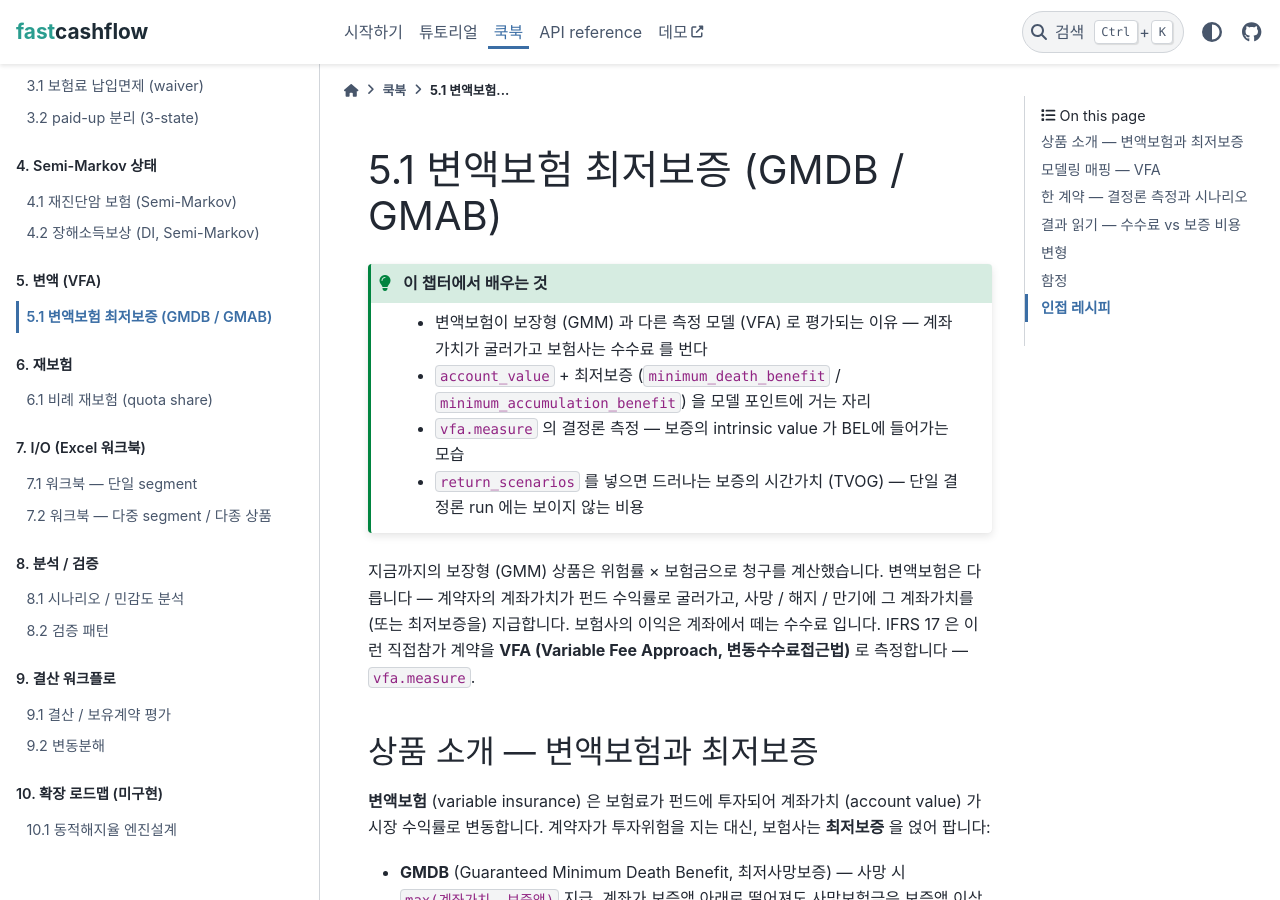
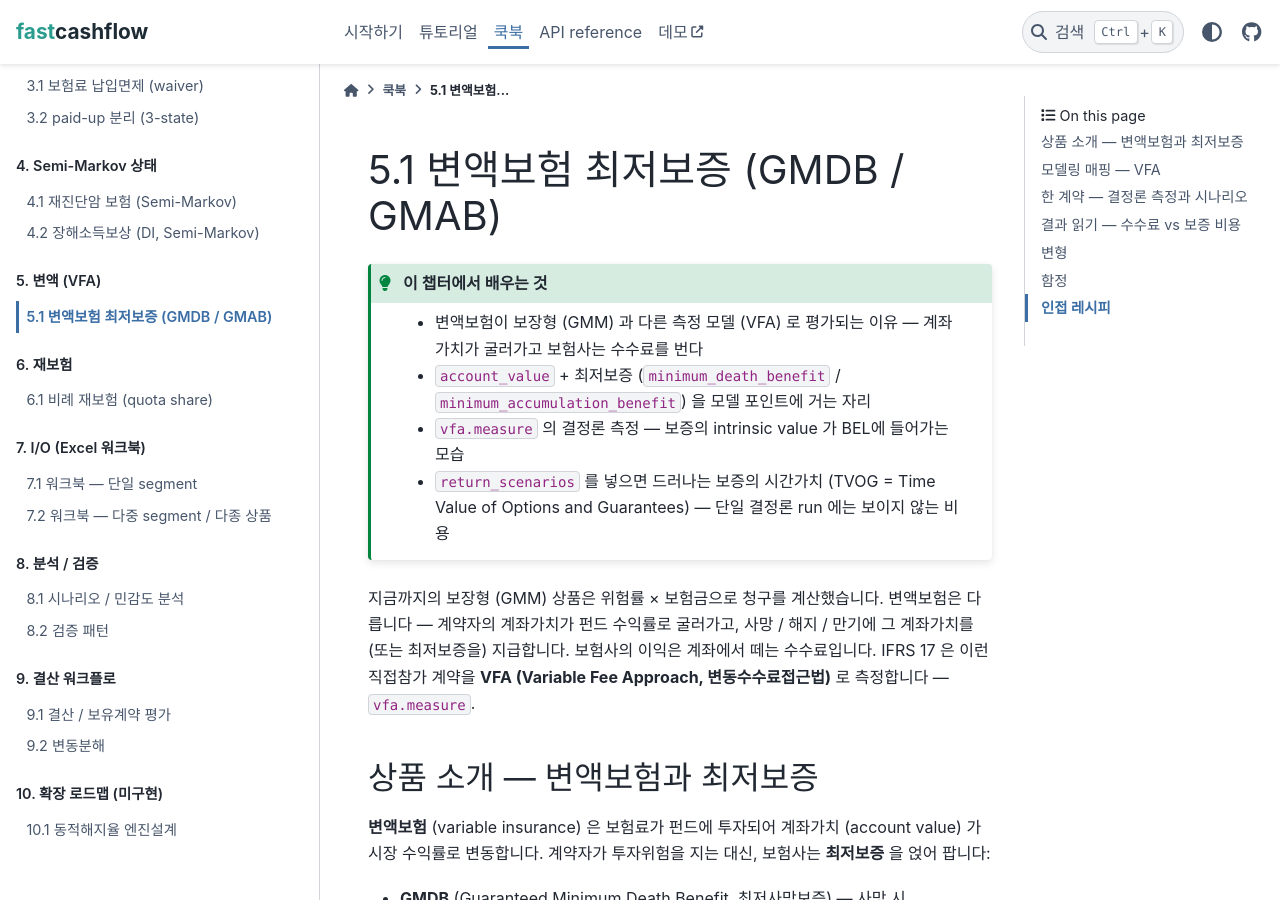
Before and after one commit to seokhoonj/fastcashflow, a Sphinx documentation site: the page built from docs/cookbook/variable/gmdb-gmab.md, in a window 1280 px wide and 900 px high. Built offline with Sphinx 7.4.7 and the PyData theme 0.15.4, drawn with Linux system fonts in a browser that asks for light colours; some of the changed text lies outside the part shown.

Commit message:
docs: gmdb-gmab chapter -- josa spacing, TVOG/in-the-money glosses
- 수수료를 / 수수료입니다: attach the josa (Korean noun, no space).
- TVOG: expand on first use (TVOG = Time Value of Options and Guarantees),
  matching how GMDB / GMAB / VFA / ESG are introduced.
- gloss "깊은 in-the-money" as 보증액이 계좌가치보다 한참 높은.

````diff
--- a/docs/cookbook/variable/gmdb-gmab.md
+++ b/docs/cookbook/variable/gmdb-gmab.md
@@ -4,18 +4,18 @@
 :class: tip
 
 - 변액보험이 보장형 (GMM) 과 다른 측정 모델 (VFA) 로 평가되는 이유 —
-  계좌가치가 굴러가고 보험사는 수수료 를 번다
+  계좌가치가 굴러가고 보험사는 수수료를 번다
 - `account_value` + 최저보증 (`minimum_death_benefit` /
   `minimum_accumulation_benefit`) 을 모델 포인트에 거는 자리
 - `vfa.measure` 의 결정론 측정 — 보증의 intrinsic value 가 BEL에 들어가는 모습
-- `return_scenarios` 를 넣으면 드러나는 보증의 시간가치 (TVOG) — 단일
+- `return_scenarios` 를 넣으면 드러나는 보증의 시간가치 (TVOG = Time Value of Options and Guarantees) — 단일
   결정론 run 에는 보이지 않는 비용
 ```
 
 지금까지의 보장형 (GMM) 상품은 위험률 × 보험금으로 청구를 계산했습니다.
 변액보험은 다릅니다 — 계약자의 계좌가치가 펀드 수익률로 굴러가고, 사망 /
 해지 / 만기에 그 계좌가치를 (또는 최저보증을) 지급합니다. 보험사의 이익은
-계좌에서 떼는 수수료 입니다. IFRS 17 은 이런 직접참가 계약을 **VFA
+계좌에서 떼는 수수료입니다. IFRS 17 은 이런 직접참가 계약을 **VFA
 (Variable Fee Approach, 변동수수료접근법)** 로 측정합니다 — `vfa.measure`.
 
 ## 상품 소개 — 변액보험과 최저보증
````
Also changed, not shown: other parts of docs/cookbook/variable/gmdb-gmab.md (+1 -1 lines).
